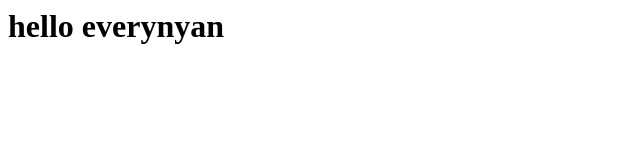
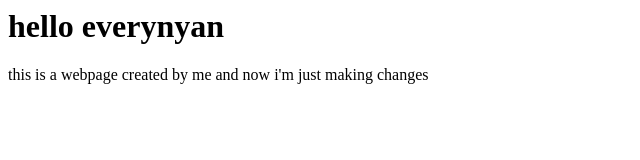
Before and after one commit to Ayatallah-Trabelsi/studytn, a plain HTML site: page index.html in a window 1280 px wide. Shown: the whole page, without its empty margins (0-640 px from the left). Drawn offline with Linux system fonts and the light colour scheme.

Commit message:
added a paragraph to index.html

```diff
--- a/index.html
+++ b/index.html
@@ -1 +1,2 @@
 <h1>hello everynyan </h1>
+<p>this is a webpage created by me and now i'm just making changes</p>
```
